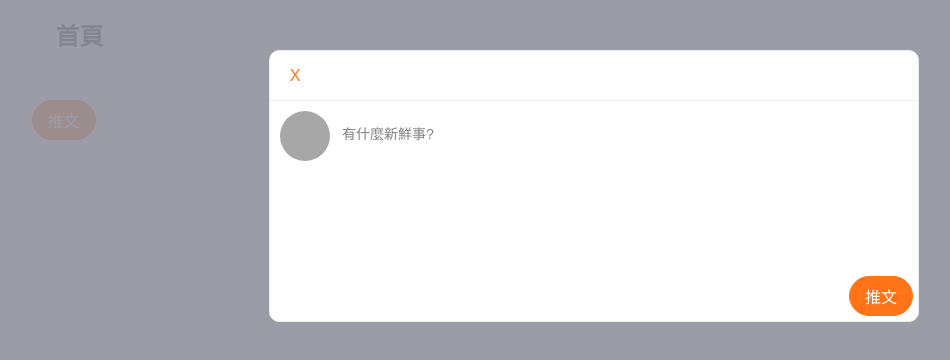
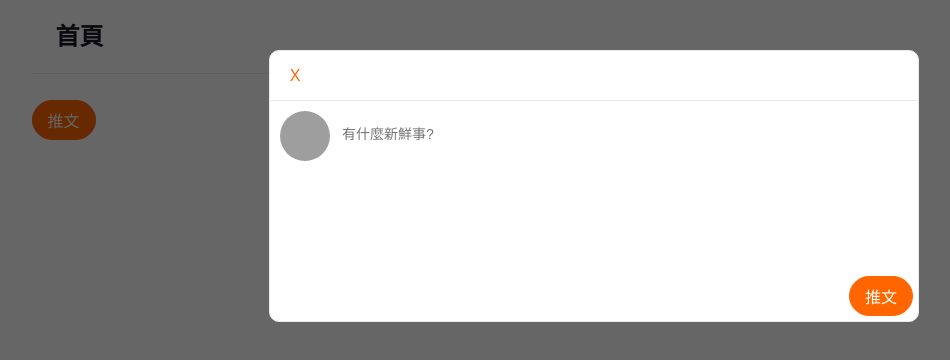
Before and after one commit to Ai-Chen-Hsieh/Twitter-2023, a React (Create React App) app: page /demo in a window 1280 px wide. Both pictures are taken after a click on the button "推文". Shown: the top 360 px of the page, without its empty margins (46-996 px from the left). Built offline with nearby package versions, Linux system fonts and the light colour scheme; grey boxes are pictures that could not be loaded.

Commit message:
updated TweetModal.jsx /limited textInput length

```diff
--- a/src/components/TweetModal.jsx
+++ b/src/components/TweetModal.jsx
@@ -1,36 +1,24 @@
-//opacity 問題
 //字數限制140
-
+import { useState } from "react";
 import styled from "styled-components";
-import { ModalContainer, ModalHeader, ModalCloseButton, ModalContent, ModalFooter } from "../components/common/modal.styled";
+import { ModalWrapper, Modal, ModalHeader, ModalCloseButton, ModalContent, ModalFooter, ModalWarning } from "../components/common/modal.styled";
 import { Button, Avatar } from "../components"
 
 
-const StyledModal = styled.div`
-    width: 100%;
-    height: 100%;
-    background-color: var(--dark-70);
-    opacity: 0.9;
-
-    /*position*/
-    position: absolute;
-    top: 0;
-    left: 0;
-    right: 0;
-    bottom: 0;
-    margin: auto;
-
+const StyledTweetModal = styled.div`
     .modalInput{
         width:100%;
         height: 100%;
         padding: 10px;
         display: flex;
     }
+
     .avatar{
         width: 50px;
         height: 50px;
         border-radius: 50%;
     }
+
     .tweetInput{
         color: var(--secondary);
         margin-top: 10px;
@@ -51,11 +39,23 @@ const StyledModal = styled.div`
     }
 `
 
-const TweetModal = ({onClose, onTextChange}) => {
+const TweetModal = ({onClose}) => {
+    const [ limitedText, setLimitedText ] = useState(false)
+
+    function handleOnChange (event) {
+        const textValue = event.target.value;
+        if(textValue.length > 140){
+            setLimitedText(true)
+        } else{
+            setLimitedText(false)
+        }
+    }
+
     return (
         <>
-        <StyledModal>
-            <ModalContainer>
+        <StyledTweetModal>
+            <ModalWrapper>
+                <Modal>
                     <ModalHeader>
                         <ModalCloseButton onClick={onClose}/>
                     </ModalHeader>
@@ -67,17 +67,34 @@ const TweetModal = ({onClose, onTextChange}) => {
                             />
                             </div>
                             <div className="tweetInput">
-                            <textarea className="tweetInputValue" onChange={onTextChange} cols="30" rows="8" placeholder="有什麼新鮮事?"></textarea>
+                                <textarea
+                                className="tweetInputValue"
+                                onChange={handleOnChange}
+                                cols="30"
+                                rows="8"
+                                placeholder="有什麼新鮮事?"
+                                ></textarea>
                             </div>
                         </div>
                     </ModalContent>
                     <ModalFooter>
+                        {limitedText ? (
+                            <>
+                                <ModalWarning>字數不可超過140字</ModalWarning>
+                                <Button
+                                    disabled={true}
+                                    text="推文"
+                                />
+                            </>
+                        ) : (
                             <Button
                                 text="推文"
                             />
+                        )}
                     </ModalFooter>
-            </ModalContainer>
-        </StyledModal>
+                </Modal>
+            </ModalWrapper>
+        </StyledTweetModal>
         </>
     )
 }
--- a/src/components/common/modal.styled.js
+++ b/src/components/common/modal.styled.js
@@ -1,6 +1,18 @@
 import styled from "styled-components";
 
-const StyledModalContainer = styled.div`
+const StyledModalWrapper = styled.div`
+    width: 100%;
+    height: 100%;
+    background-color: rgba(0, 0, 0, 0.6);
+
+    /*position*/
+    position: fixed;
+    top: 0;
+    left: 0;
+    right: 0;
+`
+
+const StyledModal = styled.div`
     display: flex;
     flex-direction: column;
     flex: 1 0 auto;
@@ -9,6 +21,7 @@ const StyledModalContainer = styled.div`
     border:1px solid var(--gray-20);
     border-radius: 10px;
     background-color: var(--dark-0);
+
     z-index: 99;
     /*position*/
     position: absolute;
@@ -56,6 +69,7 @@ const StyledModalContent = styled.div`
     flex: 1;
 
 `
+
 const StyledModalFooter = styled.div`
     width: 100%;
     height: 50px;
@@ -85,7 +99,8 @@ const StyledModalFooterWarning = styled.span`
 `
 
 export {
-    StyledModalContainer as ModalContainer,
+    StyledModalWrapper as ModalWrapper,
+    StyledModal as Modal,
     StyledModalHeader as ModalHeader,
     StyledCloseButton as ModalCloseButton,
     StyledModalContent as ModalContent,
```
Lines whose indentation alone changed are shown as unchanged.
